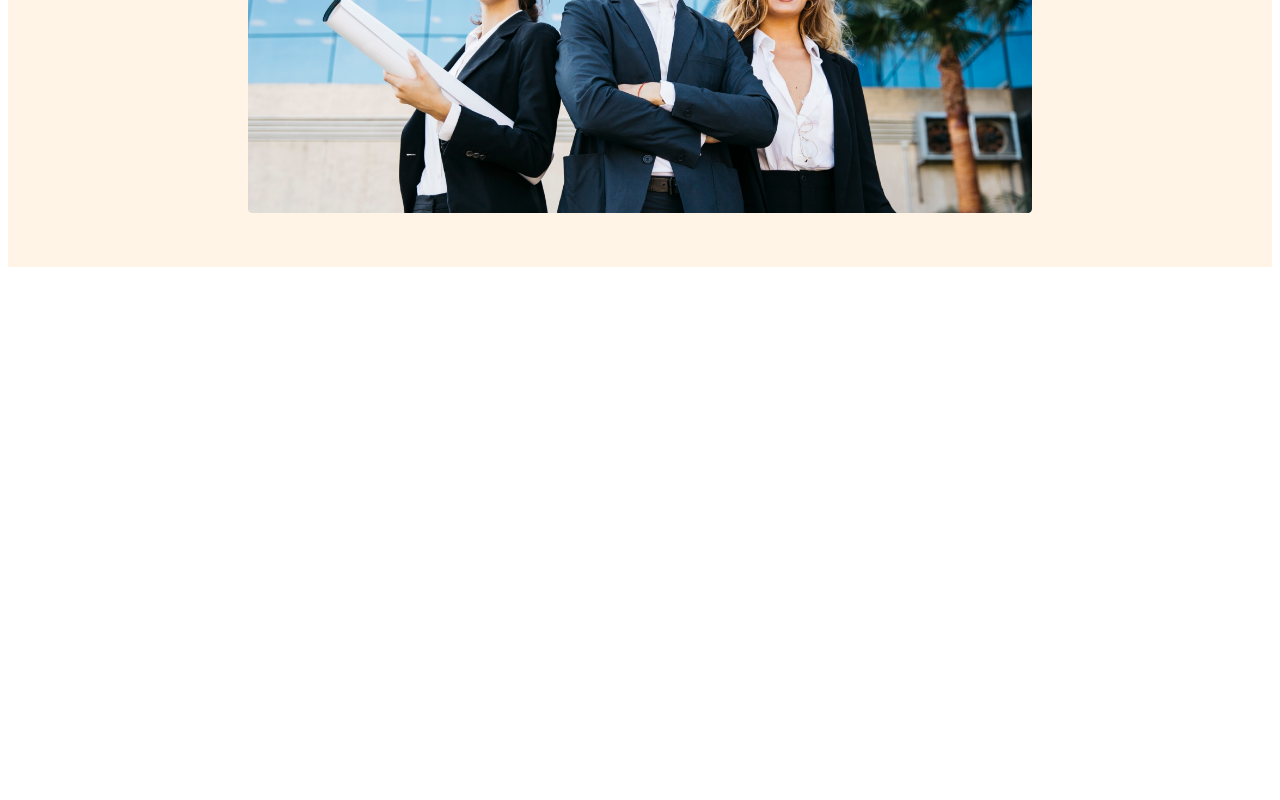
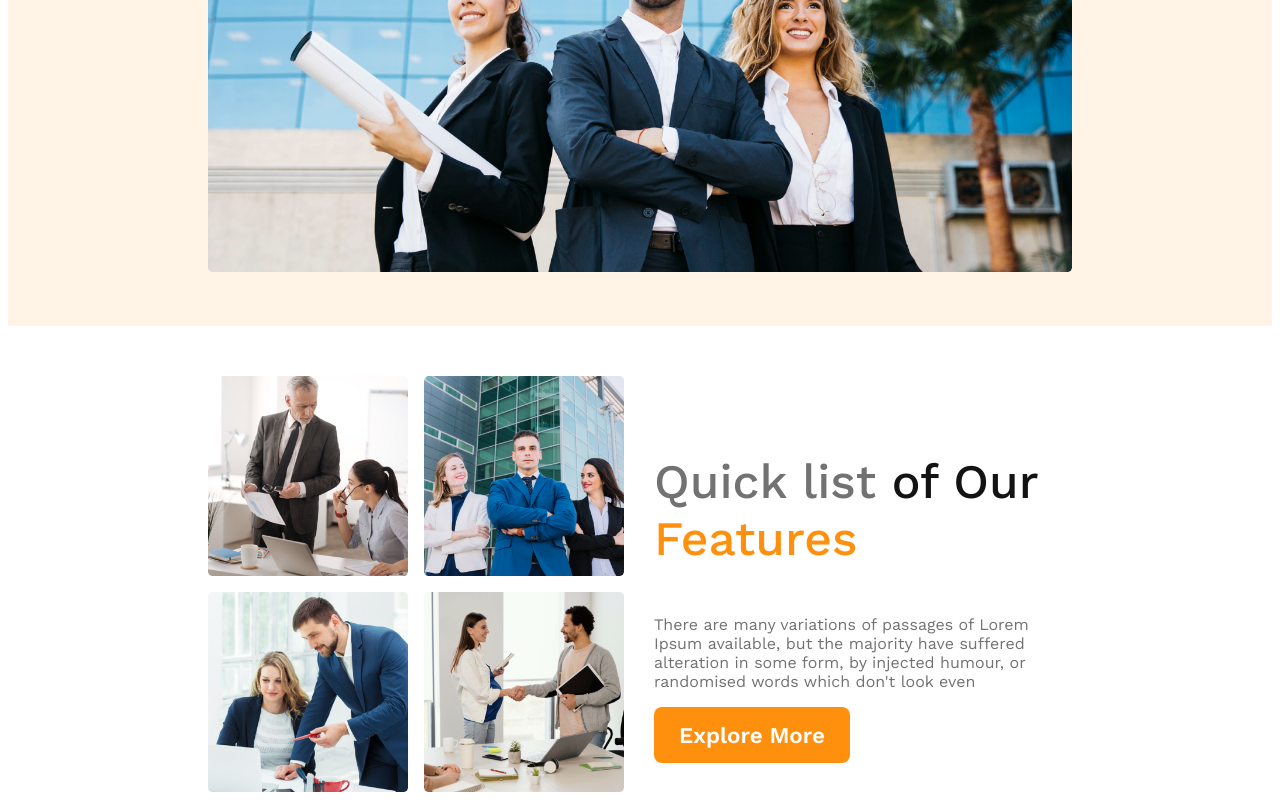
Before and after one commit to LIBx09/G3architect, a plain HTML site: page index.html in a window 1280 px wide. Shown: the part 741-1541 px from the top of the page. Before the commit the page ends 1016 px from the top, so only its background shows below. Drawn offline with nearby package versions, Linux system fonts and the light colour scheme.

Commit message:
feature section +media quiry push

```diff
--- a/index.html
+++ b/index.html
@@ -7,6 +7,7 @@
     <link rel="stylesheet" href="style/landing.css">
 </head>
 <body>
+    <!-- header start -->
     <header>
         <nav>
             <h3 class="nav-title">G3 Architects</h3>
@@ -25,7 +26,22 @@
             </div>
                 <img src="images/banner.png" alt="">
         </div>
-
     </header>
+    <!-- header end -->
+    <main>
+        <section class="feature">
+            <div class="feature-image">
+                <img src="images/team1.png" alt="">
+                <img src="images/team2.png" alt="">
+                <img src="images/team3.png" alt="">
+                <img src="images/team4.png" alt="">
+            </div>
+            <div class="feature-content">
+                <h3 class="feature-title">Quick list <span class="span1">of Our</span><span class="span2"> Features</span></h3>
+                <p class="feature-description">There are many variations of passages of Lorem Ipsum available, but the majority have suffered alteration in some form, by injected humour, or randomised words which don't look even</p>
+                <button class="btn-primary">Explore More</button>
+            </div>
+        </section>
+    </main>
 </body>
 </html>
--- a/style/landing.css
+++ b/style/landing.css
@@ -18,7 +18,7 @@
 
 header{
     background: rgba(255, 144, 14, 0.10);
-    padding: 50px 240px;
+    padding: 50px 200px;
 }
 nav{
     display: flex;
@@ -52,12 +52,12 @@ nav li a{
     margin: 0 auto;
 }
 .banner-title{
-    color: var(--Dark-01, #131313);
+    color: #131313;
     font-size: 4rem;
     font-weight: 700;
 }
 .banner-description{
-    color: var(--Dark-03, #727272);
+    color:  #727272;
     font-size: 1rem;
     font-weight: 400;
     line-height: 26px;
@@ -65,8 +65,52 @@ nav li a{
 
 .banner img{
     width: 100%;
+    padding-top: 20px;
 }
 
+/* feature section */
+
+.feature{
+    display: flex;
+    /* justify-content: space-between; */
+    align-items: center;
+
+}
+.feature img{height: 200px;width: 200px;}
+.feature-image{
+    display: grid;
+    grid-template-columns: repeat(2, 1fr);
+    gap: 1rem;
+}
+.feature-content{
+    padding: 0 30px;
+}
+.feature-title{
+    color:#727272;
+    font-size: 3rem;
+    font-weight: 500;
+}
+.span1{
+    color: #131313
+}
+.span2{
+    color: #FF900E
+}
+.feature-description{
+    color:  #727272;
+    font-size: 1rem;
+    font-weight: 400;
+    /* line-height: 26px; */
+}
+
+
+/* main styles */
+
+main{
+    max-width: 1440px;
+    margin: 0 200px;
+    margin-top: 50px;
+}
 /* Responsive media queirea */
 
 
@@ -77,13 +121,22 @@ nav li a{
     nav{
         flex-direction: column;
     }
+    .feature{
+        flex-direction: column;
+    }
+    .feature-image{
+        grid-template-columns: 1fr;
+    }
+
+
+
 }
 
 @media screen and (min-width: 576px) and (max-width: 960px){
     header{
         padding: 50px;
     }
-    nav{
+    nav , .feature{
         flex-direction: column;
     }
 }
```
